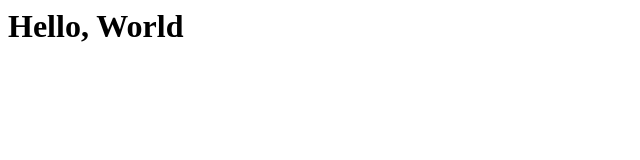
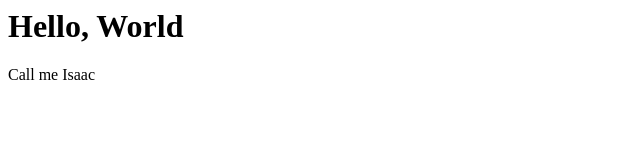
Before and after one commit to pulsebyte/website, a plain HTML site: page index.html in a window 1280 px wide. Shown: the full height of the page, 0-640 px from the left. Drawn offline with Linux system fonts and the light colour scheme.

Commit message:
Add p tag

```diff
--- a/index.html
+++ b/index.html
@@ -1 +1,2 @@
 <h1>Hello, World</h1>
+<p>Call me Isaac</p>
```
